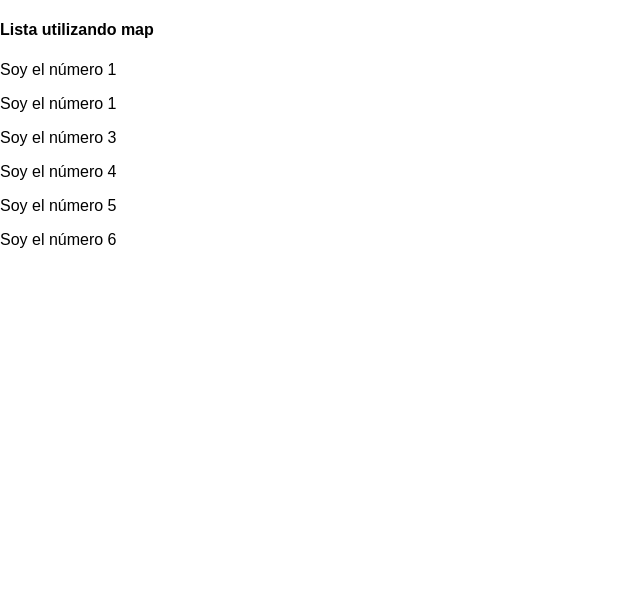
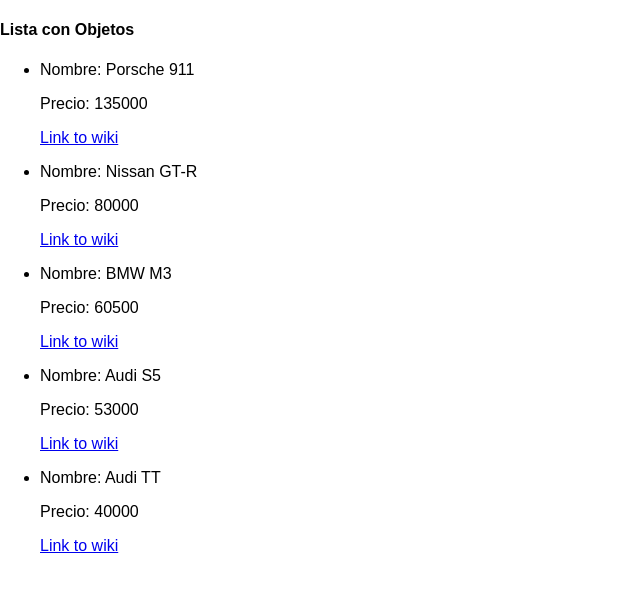
Before and after one commit to misan7/udemy-react, a React (Create React App) app: page / in a window 1280 px wide. Shown: the top 592 px of the page, without its empty margins (0-640 px from the left). Built offline with nearby package versions, Linux system fonts and the light colour scheme.

Commit message:
Listas utilizando json

```diff
--- a/src/App.js
+++ b/src/App.js
@@ -1,15 +1,32 @@
 import React, { Component } from 'react'
+import cars from './data/cars.json'
 
+class CarItem extends Component {
+  render() {
+    const { car } = this.props
+
+    return (
+      <li>
+        <p>Nombre: {car.manufacturer} {car.model}</p>
+        <p>Precio: {car.price}</p>
+        <a href={car.wiki} target='_blank'>Link to wiki</a>
+      </li>
+    )
+  }
+}
 class App extends Component {
   render() {
-    const numbers = [1, 1, 3, 4, 5, 6]
 
     return (
       <div className="App">
-        <h4>Lista utilizando map</h4>
-        {numbers.map((number, index) => {
-          return <p key={index}>Soy el número {number}</p>
-        })}
+        <h4>Lista con Objetos</h4>
+        <ul>
+        {
+          cars.map(car => {
+            return <CarItem key={car.wiki} car={car}/>
+          })
+        }
+        </ul>
       </div>
     )
   }
--- /dev/null
+++ b/src/data/cars.json
@@ -0,0 +1,33 @@
+[{
+    "manufacturer": "Porsche",
+    "model": "911",
+    "price": 135000,
+    "wiki": "http://en.wikipedia.org/wiki/Porsche_997",
+    "img": "2004_Porsche_911_Carrera_type_997.jpg"
+  },
+  {
+    "manufacturer": "Nissan",
+    "model": "GT-R",
+    "price": 80000,
+    "wiki": "http://en.wikipedia.org/wiki/Nissan_Gt-r",
+    "img": "250px-Nissan_GT-R.jpg"
+  }, {
+    "manufacturer": "BMW",
+    "model": "M3",
+    "price": 60500,
+    "wiki": "http://en.wikipedia.org/wiki/Bmw_m3",
+    "img": "250px-BMW_M3_E92.jpg"
+  }, {
+    "manufacturer": "Audi",
+    "model": "S5",
+    "price": 53000,
+    "wiki": "http://en.wikipedia.org/wiki/Audi_S5#Audi_S5",
+    "img": "250px-Audi_S5.jpg"
+  }, {
+    "manufacturer": "Audi",
+    "model": "TT",
+    "price": 40000,
+    "wiki": "http://en.wikipedia.org/wiki/Audi_TT",
+    "img": "250px-2007_Audi_TT_Coupe.jpg"
+  }
+]
```
